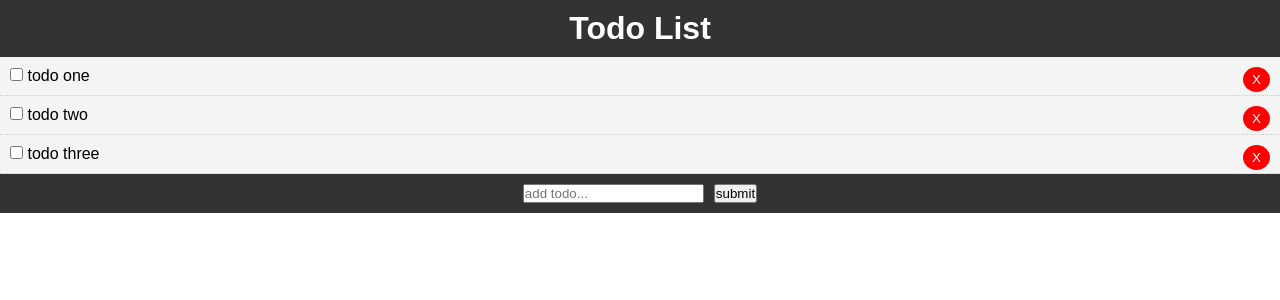
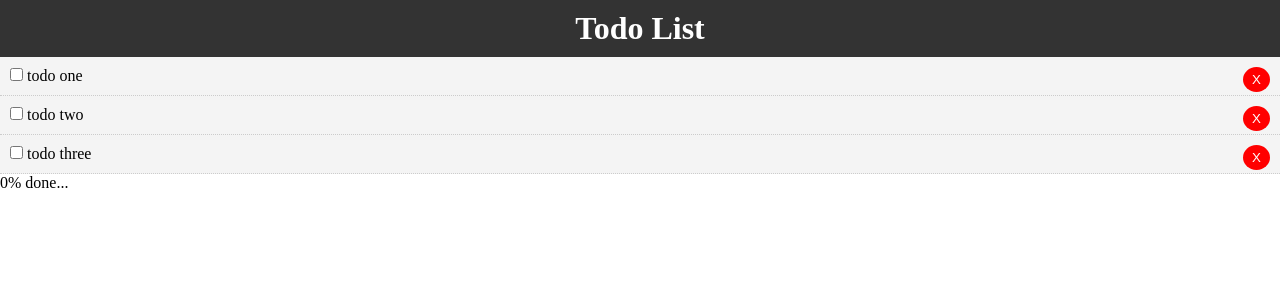
Before and after one commit to chs242/cli-practice, a Vue app: page / in a window 1280 px wide. Shown: the top 300 px of the page. Built offline with nearby package versions, Linux system fonts and the light colour scheme.

Commit message:
Shows percentage of the done Todos!

```diff
--- a/src/App.vue
+++ b/src/App.vue
@@ -1,25 +1,24 @@
 <template>
   <div id="app">
     <Header />
-    <Todos :todos="todos" v-on:del-todo="deleteTodo"/>
-    <AddTodo v-on:add-todo="addTodo"/>
+    <h3 v-if="todos.length === 0">Add somthing to your Todo-LIst...</h3>
+    <Todos :todos="todos" v-on:del-todo="deleteTodo" />
+    <p class="percentag-done">{{ percentageDone }}% done...</p>
   </div>
 </template>
 
 <script>
 import Todos from "./components/Todos";
 import Header from "./components/layout/Header";
-import AddTodo from "./components/AddTodo";
 
 export default {
   name: "app",
   components: {
-   Header,
-   Todos,
-   AddTodo
+    Header,
+    Todos
   },
-  data (){
-    return{
+  data() {
+    return {
       todos: [
         {
           id: 1,
@@ -37,27 +36,32 @@ export default {
           completed: false
         }
       ]
+    };
+  },
+  methods: {
+    deleteTodo(id) {
+      this.todos = this.todos.filter(todo => todo.id !== id);
     }
   },
-  methods:{
-    deleteTodo(id){
-      this.todos = this.todos.filter(todo => todo.id !== id);
-    },
-    addTodo(newTodo){
-      this.todos = [...this.todos, newTodo]
+  computed: {
+    percentageDone() {
+      return Math.round(
+        (100 / this.todos.length) *
+          this.todos.filter(todo => todo.completed).length
+      );
     }
   }
 };
 </script>
 
 <style>
-*{
+* {
   box-shadow: border-box;
   margin: 0;
   padding: 0;
 }
 
-body{
-  font-family: Arial, Helvetica, sans-serif;
+body {
+  font-family: Arial Helvetica sans-serif;
 }
 </style>
```
